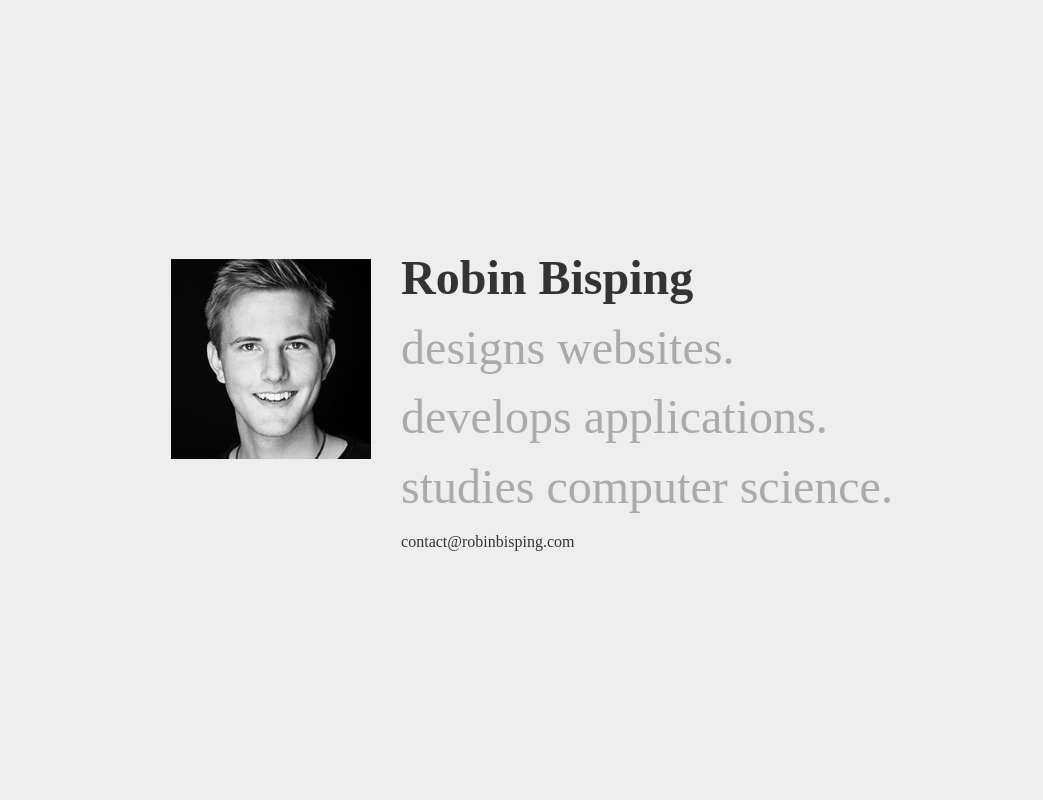
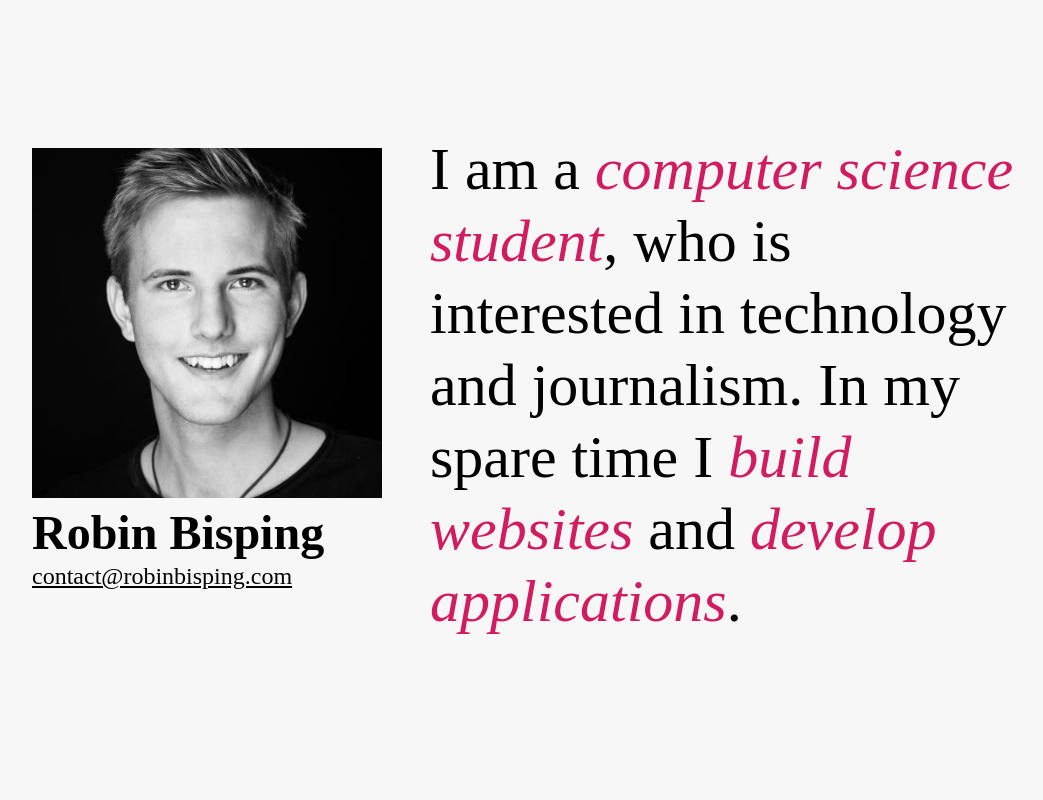
Before and after one commit to robinbisping/personal-website, a PHP site: page / in a window 1280 px wide. Shown: the whole page, without its empty margins (108-1151 px from the left). Run offline with PHP 8.4, Linux system fonts and the light colour scheme.

Commit message:
Modified website

```diff
--- a/index.html
+++ b/index.html
@@ -4,31 +4,31 @@
 <head>
     <meta charset="utf-8">
     <meta name="viewport" content="width=device-width, initial-scale=1, shrink-to-fit=no">
-    <meta name="description" content="Robin Bisping, a computer science student who is fascinated by technology, design and journalism.">
+    <meta name="description" content="Robin Bisping is a computer science student, who is interested in technology and journalism. He builds websites and develops applications.">
     <meta name="keywords" content="Robin,Bisping">
     <meta name="author" content="Robin Bisping">
 
     <title>Robin Bisping</title>
 
-    <link rel="icon" href="./images/favicon.png">
     <link rel="stylesheet" href="./styles/main.css">
 </head>
 
 <body>
-    <main>
-        <div>
-            <img src="./images/robinbisping.jpg" alt="Portrait of Robin Bisping">
-        </div>
-        <div>
-            <h1>Robin Bisping</h1>
-            <ul>
-                <li>designs websites.</li>
-                <li>develops applications.</li>
-                <li>studies computer science.</li>
-            </ul>
+<main>
+    <div id="about">
+        <img src="./images/robinbisping.jpg" alt="Portrait of Robin Bisping">
+        <h1>Robin Bisping</h1>
+        <p>
             <a href="mailto:contact@robinbisping.com">contact@robinbisping.com</a>
-        </div>
-    </main>
+        </p>
+    </div>
+    <div id="description">
+        <p>
+            I am a <em>computer science student</em>, who is interested in technology and journalism. In my spare time
+            I <em>build websites</em> and <em>develop applications</em>.
+        </p>
+    </div>
+</main>
 </body>
 
 </html>
--- /dev/null
+++ b/styles/_layout.scss
@@ -0,0 +1,43 @@
+@import "variables/media_queries";
+@import "variables/colours";
+
+body {
+  padding: 1rem;
+  background-color: $background-color;
+
+  @include medium {
+    display: flex;
+    justify-content: center;
+    align-items: center;
+  }
+}
+
+main {
+  display: grid;
+  grid-gap: 1em;
+  margin-bottom: 1rem;
+
+  @include medium {
+    width: $breakpoint-medium;
+    grid-template-columns: min-content auto;
+    grid-gap: 2em;
+  }
+
+  @include large {
+    width: $breakpoint-large;
+    grid-gap: 3em;
+  }
+}
+
+img {
+  width: 100%;
+  max-width: 400px;
+
+  @include medium {
+    width: 350px;
+  }
+
+  @include large {
+    width: 400px;
+  }
+}
--- /dev/null
+++ b/styles/_reset.scss
@@ -0,0 +1,13 @@
+html,
+body,
+h1,
+h2,
+p {
+  margin: 0;
+  padding: 0;
+}
+
+html, body {
+  box-sizing: border-box;
+  height: 100%;
+}
--- /dev/null
+++ b/styles/_typography.scss
@@ -0,0 +1,40 @@
+@import "variables/colours";
+
+body {
+  font-family: serif;
+  font-size: 1.5rem;
+  line-height: 1.2;
+  color: $black;
+}
+
+h1 {
+  white-space: nowrap;
+  font-size: 2em;
+}
+
+a {
+  color: $black;
+}
+
+a:hover, a:active, a:focus {
+  color: $grey;
+}
+
+#description {
+  p {
+    font-size: 1.5em;
+
+    @include medium {
+      margin-top: -0.25em;
+      font-size: 2.5em;
+    }
+
+    @include large {
+      font-size: 3em;
+    }
+  }
+
+  em {
+    color: $primary-colour;
+  }
+}
--- a/styles/main.css
+++ b/styles/main.css
@@ -1,85 +1,99 @@
+html,
+body,
+h1,
+h2,
+p {
+  margin: 0;
+  padding: 0;
+}
+
 html, body {
+  box-sizing: border-box;
   height: 100%;
-    margin: 0;
 }
+
+body {
+  padding: 1rem;
+  background-color: #f7f7f7;
+}
+@media (min-width: 1000px) {
   body {
     display: flex;
     justify-content: center;
-    background-color: #eee;
-    font-family: serif;
-    line-height: 1.2;
-    color: #333;
-}
-main {
-    padding: 15px;
-}
-ul {
-    margin: 0;
-    padding: 0;
-}
-img {
-    height: 200px;
-    width: 200px;
-    margin-bottom: 1rem;
-}
-h1 {
-    margin: 0;
-    font-size: 2rem;
-}
-li {
-    margin-top: .75rem;
-    list-style: none;
-    font-size: 2rem;
-    color: #aaa;
-}
-a {
-    display: inline-block;
-    margin-top: 1rem;
-    margin-bottom: 15px;
-    text-decoration: none;
-    color: #333;
-}
-a:hover, a:active, a:focus {
-    text-decoration: underline;
-}
-
-@media (min-width: 600px) {
-    body {
     align-items: center;
-    }
-    h1, li {
-        font-size: 3rem;
-    }
-    a {
-        margin-bottom: 0;
   }
 }
 
-@media (min-width: 900px) {
 main {
-        display: flex;
+  display: grid;
+  grid-gap: 1em;
+  margin-bottom: 1rem;
 }
-    div {
-        margin: 0 15px;
+@media (min-width: 1000px) {
+  main {
+    width: 1000px;
+    grid-template-columns: min-content auto;
+    grid-gap: 2em;
   }
-    img {
-        margin-top: 10px;
+}
+@media (min-width: 1500px) {
+  main {
+    width: 1500px;
+    grid-gap: 3em;
   }
 }
 
-@media (min-width: 1400px) {
-    div {
-        margin: 0 20px;
+img {
+  width: 100%;
+  max-width: 400px;
 }
+@media (min-width: 1000px) {
   img {
-        height: 250px;
-        width: 250px;
-        margin-top: 20px;
-    }
-    h1, li {
-        font-size: 5rem;
-    }
-    a {
-        margin-top: 3.5rem;
+    width: 350px;
   }
 }
+@media (min-width: 1500px) {
+  img {
+    width: 400px;
+  }
+}
+
+body {
+  font-family: serif;
+  font-size: 1.5rem;
+  line-height: 1.2;
+  color: black;
+}
+
+h1 {
+  white-space: nowrap;
+  font-size: 2em;
+}
+
+a {
+  color: black;
+}
+
+a:hover, a:active, a:focus {
+  color: gray;
+}
+
+#description p {
+  font-size: 1.5em;
+}
+@media (min-width: 1000px) {
+  #description p {
+    margin-top: -0.25em;
+    font-size: 2.5em;
+  }
+}
+@media (min-width: 1500px) {
+  #description p {
+    font-size: 3em;
+  }
+}
+#description em {
+  color: #d11d5f;
+}
+
+/*# sourceMappingURL=main.css.map */
--- /dev/null
+++ b/styles/main.scss
@@ -0,0 +1,3 @@
+@import "reset";
+@import "layout";
+@import "typography";
--- /dev/null
+++ b/styles/variables/_colours.scss
@@ -0,0 +1,6 @@
+$white: hsl(0, 0, 100);
+$grey: hsl(0, 0, 50);
+$black: hsl(0, 0, 0);
+
+$primary-colour: #d11d5f;
+$background-color: hsl(0, 0, 97);
--- /dev/null
+++ b/styles/variables/_media_queries.scss
@@ -0,0 +1,24 @@
+$breakpoint-small: 500px;
+$breakpoint-medium: 1000px;
+$breakpoint-large: 1500px;
+
+// Small devices
+@mixin small {
+  @media (min-width: #{$breakpoint-small}) {
+    @content;
+  }
+}
+
+// Medium devices
+@mixin medium {
+  @media (min-width: #{$breakpoint-medium}) {
+    @content;
+  }
+}
+
+// Large devices
+@mixin large {
+  @media (min-width: #{$breakpoint-large}) {
+    @content;
+  }
+}
```
Also changed, not shown: images/favicon.png (deleted), images/robinbisping.jpg. Lines whose indentation alone changed are shown as unchanged.
